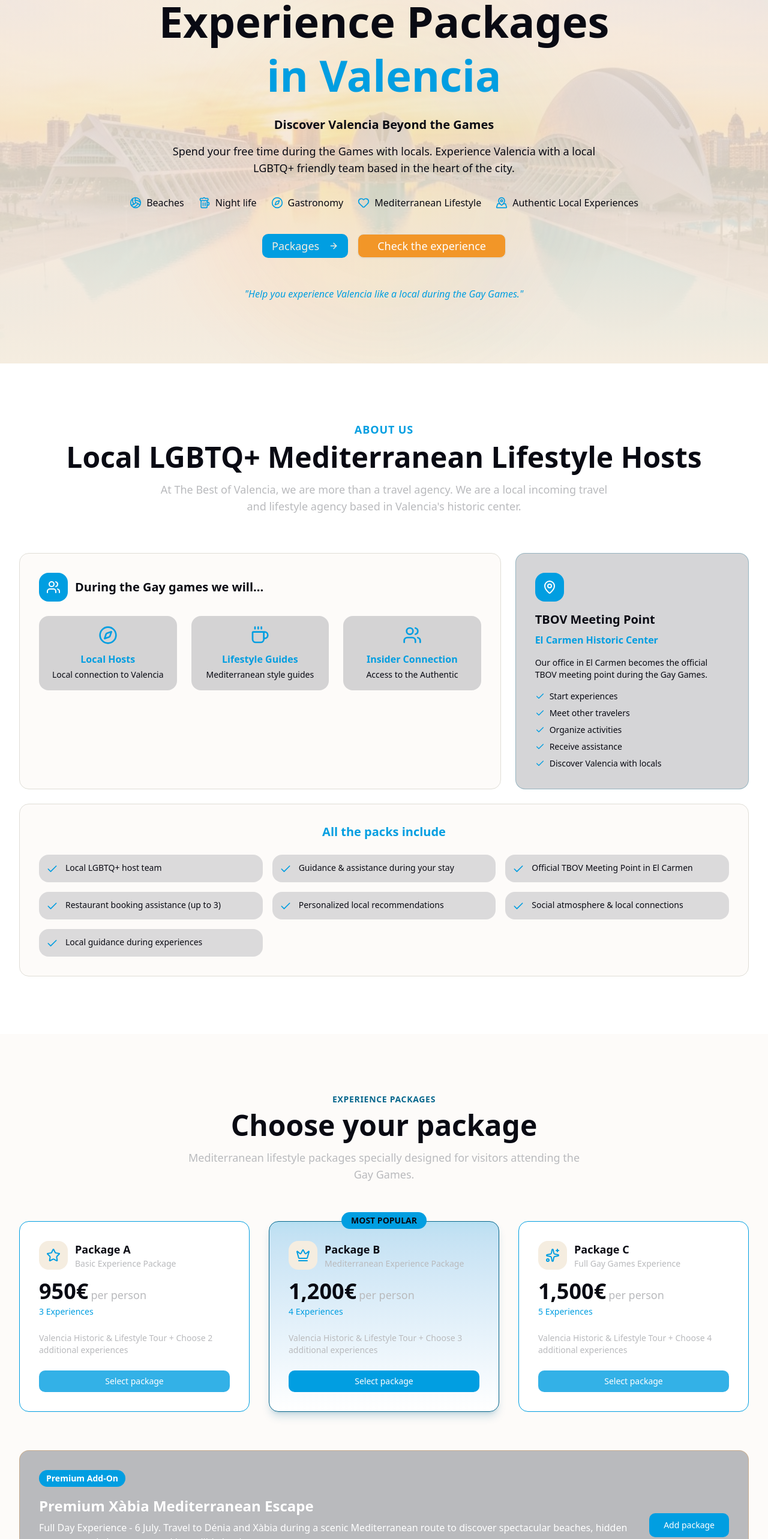
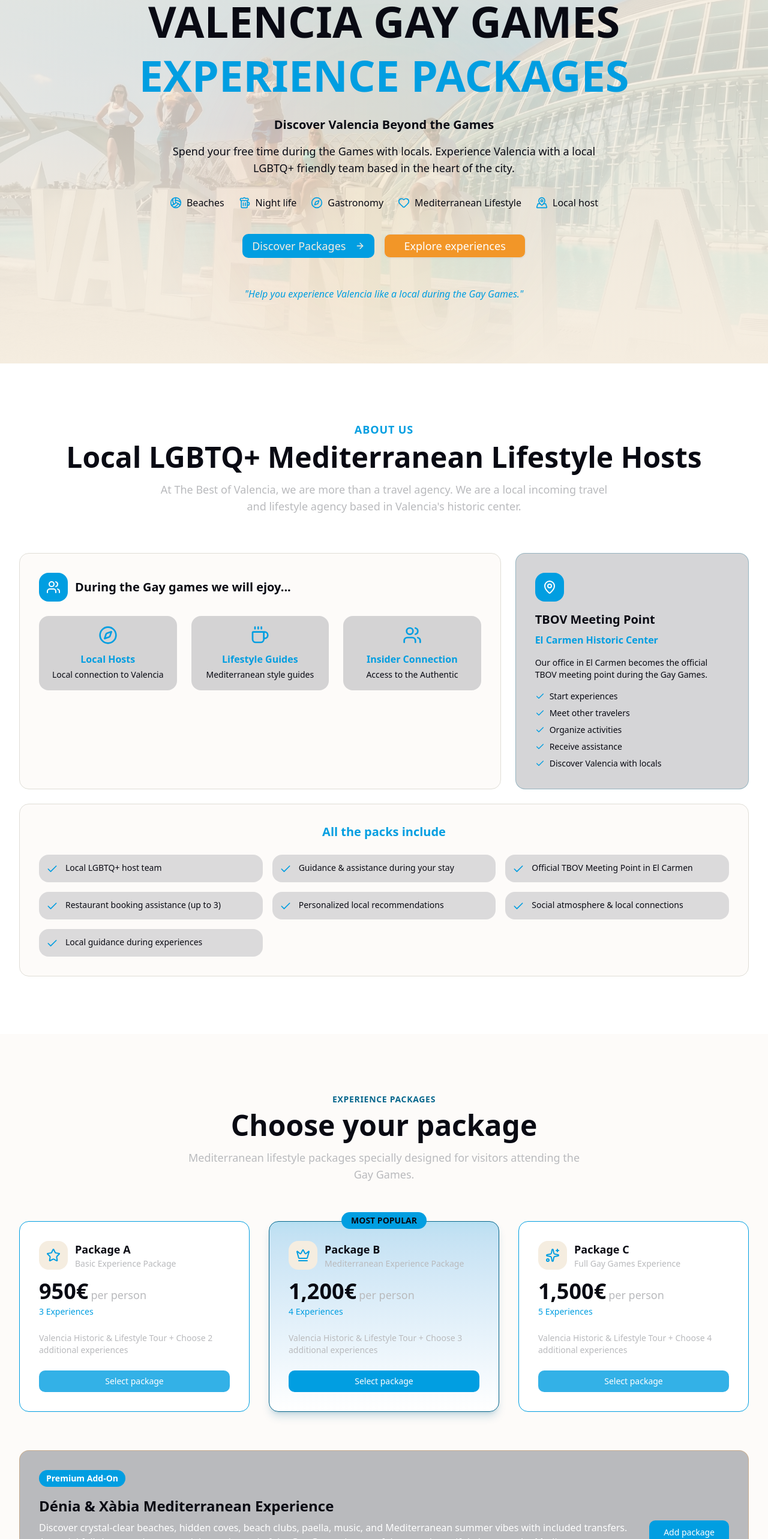
Before and after one commit to PJ-ARIAS/olimpics, a React (Vite) app: page / in a window 1280 px wide. Shown: the part 194-2760 px from the top of the page at 60% size. Built offline with nearby package versions, Linux system fonts and the light colour scheme.

Commit message:
cambio textos, imagen hero back

```diff
--- a/src/components/aboutSection.tsx
+++ b/src/components/aboutSection.tsx
@@ -46,7 +46,7 @@ export function AboutSection() {
                 <Users className="w-6 h-6 text-card" />
               </div>
               <h3 className="text-xl font-bold text-foreground">
-                During the Gay games we will...
+                During the Gay games we will ejoy...
               </h3>
             </div>
             <div className="grid sm:grid-cols-3 gap-6">
--- a/src/components/experienceSection.tsx
+++ b/src/components/experienceSection.tsx
@@ -35,6 +35,7 @@ interface Experience {
   image: string;
   description: string;
   highlight: string;
+  // highlight2?: string;
 }
 
 export function ExperiencesSection() {
@@ -55,7 +56,7 @@ export function ExperiencesSection() {
       image: vlch,
       description:
         "Explore the heart of the city, Roman ruins and the authentic local lifestyle.",
-      highlight: "Paella included",
+      highlight: "Lunch included ",
     },
     {
       title: "Gay Beach Experience",
@@ -63,7 +64,7 @@ export function ExperiencesSection() {
       icon: Sun,
       image: gbeach,
       description:
-        "Sun, sea and the best vibes at Valencia's famous Mediterranean gay beach.",
+        "Expeience Valencia´s gay beach with local hosts, beach vibes a fun social beach day during the gay games surrounded by international travelers and Mediterranean lifestyle.",
       highlight: "Transfers included",
     },
     {
@@ -72,7 +73,7 @@ export function ExperiencesSection() {
       icon: Wine,
       image: tapas,
       description:
-        "A journey through local flavors and the finest Valencian wines.",
+        "Enjoy tapas, wine and Mediterranean atmosphere arounw the Central Market and El Carmen. The experience finishes in one of the favorite LGBTQ+ friendly venues in the historic center.",
       highlight: "3 local venues",
     },
     {
@@ -81,8 +82,8 @@ export function ExperiencesSection() {
       icon: Moon,
       image: gpub,
       description:
-        "The most vibrant nightlife circuit in the famous Ruzafa neighborhood.",
-      highlight: "Expert local guide",
+        "Discover Valencia's LGBTQ+ night life through Rusafa and El Carmen together with local hosts and new friends. Hiden bars, social spots, great atmosphere, and optional late-night disco entrance",
+      highlight: "+ 50€ disco entrance",
     },
     {
       title: "Bike Experience",
@@ -90,7 +91,7 @@ export function ExperiencesSection() {
       icon: Bike,
       image: bike,
       description:
-        "Ride from the city center to the sea through the lush Turia Gardens.",
+        "Bike from Valencia’s historic center to the beach while discovering local neighborhoods and Mediterranean lifestyle.Includes stops along the route and lunch in a local restaurant by the beach.",
       highlight: "Scenic route",
     },
     {
@@ -99,7 +100,7 @@ export function ExperiencesSection() {
       icon: Car,
       image: tuk,
       description:
-        "Effortless exploration of iconic landmarks in our stylish Tuk Tuk.",
+        "Explore Valencia by tuk tuk through iconic neighborhoods, hidden local corners, and Mediterranean lifestyle spots.A relaxed and social experience full of local stories, atmosphere, and insider recommendations.",
       highlight: "Private groups",
     },
     {
@@ -108,7 +109,7 @@ export function ExperiencesSection() {
       icon: Sailboat,
       image: cata,
       description:
-        "Golden hour on the Mediterranean with music, drinks and sea breeze.",
+        "Enjoy Valencia’s sunset from the sea with music, drinks, Mediterranean vibes, and great atmosphere.  One of the most iconic and relaxing experiences during the Gay Games.",
       highlight: "Drinks included",
     },
     {
@@ -117,7 +118,7 @@ export function ExperiencesSection() {
       icon: Utensils,
       image: night,
       description:
-        "Dinner in a traditional seaside restaurant and LGBTQ+ friendly venues.",
+        "Discover Valencia’s seaside nightlife through local bars, restaurants, and Mediterranean atmosphere in Cabañal.The evening finishes in one of our favorite LGBTQ+ friendly venues by the beach.",
       highlight: "Dinner included",
     },
   ];
--- a/src/components/heroSection.tsx
+++ b/src/components/heroSection.tsx
@@ -8,6 +8,7 @@ import {
   MapPinned,
 } from "lucide-react";
 // import ggoli from "../../images/gaygamesLogo.png";
+import back from "../../images/headerimg.jpeg";
 
 export function HeroSection() {
   const features = [
@@ -15,7 +16,7 @@ export function HeroSection() {
     { icon: Beer, text: "Night life" },
     { icon: Compass, text: "Gastronomy" },
     { icon: Heart, text: "Mediterranean Lifestyle" },
-    { icon: MapPinned, text: "Authentic Local Experiences" },
+    { icon: MapPinned, text: "Local host" },
   ];
 
   return (
@@ -23,7 +24,7 @@ export function HeroSection() {
       {/* Background */}
       <div className="absolute inset-0">
         <img
-          src="../../images/valencia-games.jpg"
+          src={back}
           alt="Ciudad de las Artes y las Ciencias de Valencia"
           className="w-full h-full object-cover"
         />
@@ -42,9 +43,9 @@ export function HeroSection() {
         </div> */}
 
         {/* Main heading */}
-        <h1 className="text-4xl sm:text-5xl lg:text-7xl font-bold text-foreground mb-6 leading-tight text-balance">
-          Experience Packages
-          <span className="block text-muted">in Valencia</span>
+        <h1 className="text-4xl sm:text-5xl lg:text-7xl uppercase font-bold text-foreground mb-6 leading-tight text-balance">
+          Valencia gay games
+          <span className="block text-muted">experience Packages</span>
         </h1>
 
         {/* Subtitle */}
@@ -91,7 +92,7 @@ export function HeroSection() {
             className="bg-muted text-secondary text-lg px-8 hover:bg-secondary hover:text-accent  "
           >
             <a href="#packages">
-              Packages
+              Discover Packages
               <ArrowRight className="ml-2 w-5 h-5" />
             </a>
           </Button>
@@ -101,7 +102,7 @@ export function HeroSection() {
             size="lg"
             className="text-lg px-8 border-border bg-accent text-card hover:bg-muted/30 hover:text-muted"
           >
-            <a href="#experiences">Check the experience</a>
+            <a href="#experiences">Explore experiences</a>
           </Button>
         </div>
 
--- a/src/components/howWorks.tsx
+++ b/src/components/howWorks.tsx
@@ -4,29 +4,26 @@ export function HowItWorksSection() {
   const steps = [
     {
       number: "1",
-      title: "Choose your package",
-      description:
-        "Package A, B or C based on your preferences and available time.",
+      title: "Choose your packages",
+      description: "Package A, B or C. ",
       icon: Package,
     },
     {
       number: "2",
-      title: "Select your experiences",
-      description:
-        "Choose your preferred activities and dates from our available experiences.",
+      title: "Select",
+      description: "Choose your preferred activities and dates.",
       icon: Calendar,
     },
     {
       number: "3",
-      title: "Contact our team",
-      description:
-        "Send us your request. We customize your itinerary personally.",
+      title: "Send us your request ",
+      description: "We customize your itinerary.",
       icon: MessageSquare,
     },
     {
       number: "4",
       title: "Confirm your reservation",
-      description: "Easy online payment and confirmation. You are all set!",
+      description: "Easy online payment and confirmation.",
       icon: CreditCard,
     },
   ];
@@ -37,10 +34,10 @@ export function HowItWorksSection() {
         {/* Section Header */}
         <div className="text-center mb-16">
           <span className="text-muted font-semibold text-lg uppercase tracking-wider">
-            How It Works
+            How to book
           </span>
           <h2 className="text-3xl sm:text-4xl lg:text-5xl font-bold text-foreground mt-2 mb-4">
-            How it works
+            How does it work ?
           </h2>
           <p className="text-lg text-muted-foreground max-w-2xl mx-auto">
             Simple process to secure your Mediterranean experience during the
@@ -79,12 +76,16 @@ export function HowItWorksSection() {
 
         {/* Urgency Banner */}
         <div className="mt-16 bg-muted-foreground rounded-2xl p-8 text-center border border-primary/30">
-          <p className="text-lg text-card font-semibold mb-2">
+          <p className="text-3xl text-card font-bold uppercase mb-2">
+            experience valencia like a local during the gay games.
+          </p>
+          <p className="text-2xl text-card font-semibold mb-2">
             Limited availability during the Gay Games period
           </p>
+          <p className="text-card">Book early to secure your experiences.</p>
           <p className="text-card">
-            Book early to secure your experiences. Mediterranean Lifestyle -
-            Beaches - Nightlife - Gastronomy - Local Connections
+            Mediterranean Lifestyle-Beaches - Nightlife - Gastronomy - Local
+            Connections
           </p>
         </div>
       </div>
--- a/src/components/packagesSection.tsx
+++ b/src/components/packagesSection.tsx
@@ -145,13 +145,15 @@ export function PackagesSection() {
               <span className="inline-block px-3 py-1 bg-muted text-card text-sm font-semibold rounded-full mb-4">
                 Premium Add-On
               </span>
-              <h3 className="text-2xl font-bold text-card mb-2">
-                Premium Xàbia Mediterranean Escape
+              <h3 className="text-2xl font-bold text-foreground mb-2">
+                Dénia & Xàbia Mediterranean Experience
               </h3>
               <p className="text-card mb-4">
-                Full Day Experience - 6 July. Travel to Dénia and Xàbia during a
-                scenic Mediterranean route to discover spectacular beaches,
-                hidden coves, crystal-clear water, and incredible landscapes.
+                Discover crystal-clear beaches, hidden coves, beach clubs,
+                paella, music, and Mediterranean summer vibes with included
+                transfers. A special full-day experience to celebrate the end of
+                the Gay Games in one of the most beautiful places on the
+                Mediterranean coast.
               </p>
               <div className="flex items-baseline gap-2">
                 <span className="text-3xl font-bold text-foreground">
```
Also changed, not shown: images/headerimg.jpeg (added).
